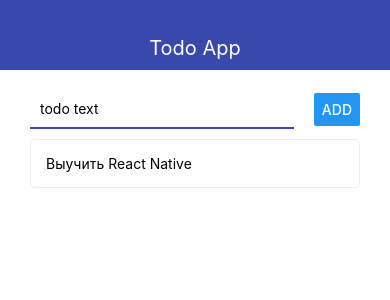
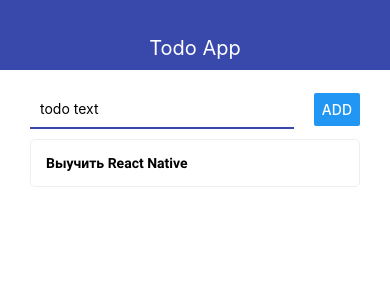
Before and after one commit to OnoprienkoArtem/RN-app-todo, a React Native app: screen / in a window 390 px wide. Shown: the top 300 px of the page. Built offline with nearby package versions, Linux system fonts and the light colour scheme.

Commit message:
setup fonts

```diff
--- a/App.js
+++ b/App.js
@@ -1,16 +1,36 @@
 import React, { useState } from 'react';
 import { StyleSheet, Text, View, Alert } from 'react-native';
+import * as Font from 'expo-font';
+import { AppLoading } from 'expo';
 
 import { Navbar } from './src/components/Navbar';
 import { MainScreen } from './src/screens/MainScreen';
 import { TodoScreen } from './src/screens/TodoScreen';
 
+async function loadApplication() {
+  await Font.loadAsync({
+    'roboto-regular': require('./assets/fonts/Roboto-Regular.ttf'),
+    'roboto-bold': require('./assets/fonts/Roboto-Bold.ttf')
+  })
+}
+
 
 export default function App() {
+  const [isReady, setIsReady] = useState(false);
   const [todoId, setTodoId] = useState(null);
   const [todos, setTodos] = useState([
     { id: '1', textTodo: 'Выучить React Native' }
   ]);
+
+  if (!isReady) {
+    return (
+      <AppLoading
+        startAsync={loadApplication}
+        onError={err => console.log(err)}
+        onFinish={() => setIsReady(true)}
+      />
+    )
+  }
 
   const addTodo = textTodo => {
     setTodos(prev => [
--- a/package.json
+++ b/package.json
@@ -9,6 +9,7 @@
   },
   "dependencies": {
     "expo": "~36.0.0",
+    "expo-font": "^8.0.0",
     "react": "~16.9.0",
     "react-dom": "~16.9.0",
     "react-native": "https://github.com/expo/react-native/archive/sdk-36.0.0.tar.gz",
--- a/src/components/Todo.js
+++ b/src/components/Todo.js
@@ -23,5 +23,8 @@ const styles = StyleSheet.create({
         borderWidth: 1,
         borderRadius: 5,
         marginBottom: 10
+    },
+    text: {
+        fontFamily: 'roboto-bold'
     }
 });
```
Also changed, not shown: src/components/ui/AppText.js (added, +14 -0 lines), assets/fonts/Roboto-Bold.ttf (added), assets/fonts/Roboto-Regular.ttf (added).
